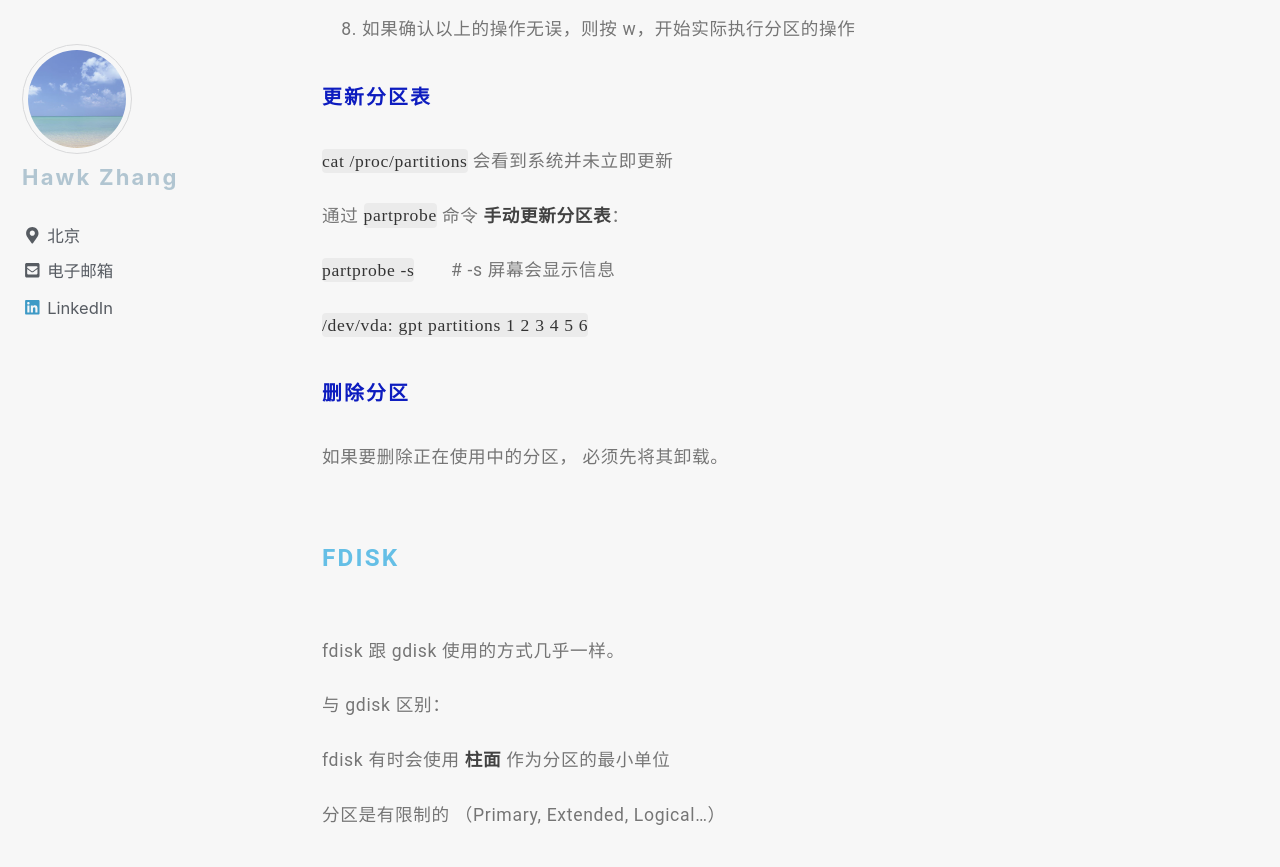
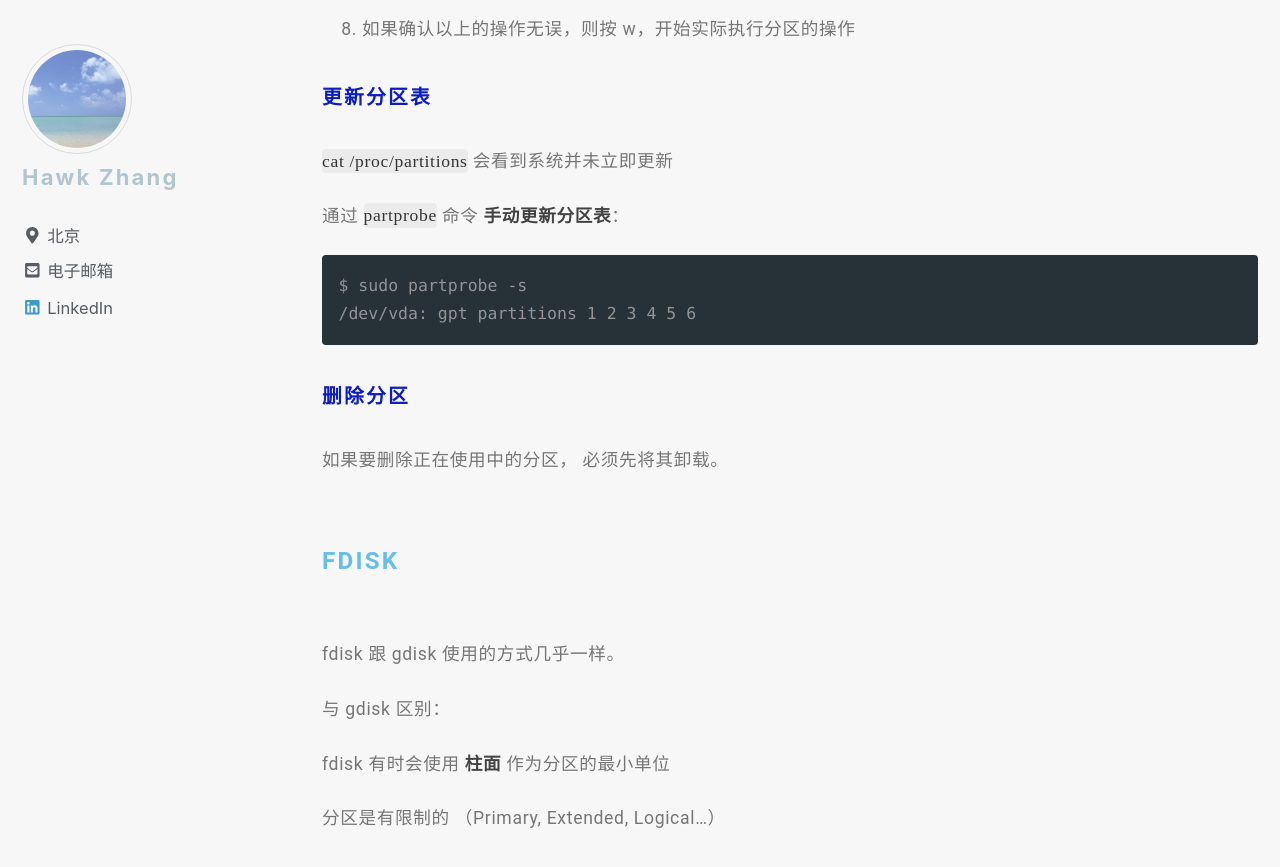
Before and after one commit to narru888/linotes_note, a Jekyll site: the page built from _posts/linux/basic/2015-01-03-storage.md, in a window 1280 px wide and 900 px high, scrolled down 10278 px. Shown: the top 867 px of the window. Built offline with Jekyll 4.4.1, drawn with Linux system fonts in a browser that asks for light colours; nearby versions of some CDN libraries; a script that is not in the unit is left out.

Commit message:
update on 2019-02-17 17:34:01 CST

````diff
--- a/_posts/linux/basic/2015-01-03-storage.md
+++ b/_posts/linux/basic/2015-01-03-storage.md
@@ -303,9 +303,10 @@
 
 通过 `partprobe` 命令 **手动更新分区表**：
 
-`partprobe -s`　　\# -s 屏幕会显示信息
-
-`/dev/vda: gpt partitions 1 2 3 4 5 6`
+```
+$ sudo partprobe -s
+/dev/vda: gpt partitions 1 2 3 4 5 6
+```
 
 
 ##### 删除分区
````
